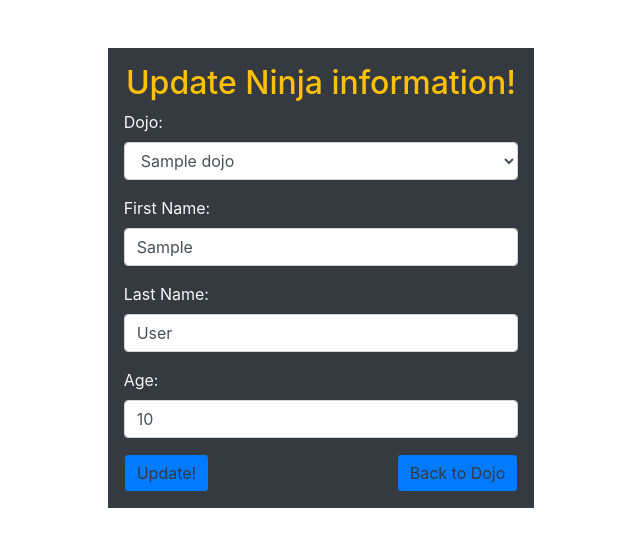
After one commit to reidroberts24/Dojos-and-Ninjas, a Flask app: page /edit/ninja/form/1 in a window 1280 px wide. The commit adds this page. Shown: the top 547 px of the page, without its empty margins (319-959 px from the left). Run offline with Flask 3, Linux system fonts and the light colour scheme; tables that the repository leaves empty or names only in its code hold one stand-in row (values such as "Sample post"); some libraries are stand-ins or nearby versions.

Commit message:
finished update/delete functionality with Ninjas

```diff
--- a/flask_app/controllers/ninjas.py
+++ b/flask_app/controllers/ninjas.py
@@ -10,15 +10,46 @@ def new_ninja_form():
     return render_template('new_ninja.html', dojos=dojos)
 
 ######################## CREATE NEW NINJA ########################
+
 @app.route('/add/ninja', methods=["POST"])
 def new_ninja():
     selected_dojo_id = request.form['dojo']
+
     data = {
         "dojo_id": selected_dojo_id,
         "first_name": request.form['first_name'],
         "last_name": request.form['last_name'],
         "age": request.form['age']
     }
-    print(data['dojo_id'])
     Ninja.save(data)
     return redirect(f"/dojo/show/{selected_dojo_id}")
+
+######################## UPDATE NINJA ########################
+@app.route('/edit/ninja/form/<int:ninja_id>')
+def edit_ninja_form(ninja_id):
+    ninja = Ninja.get_one(ninja_id)
+    dojos = Dojo.get_all()
+    return render_template('edit_ninja.html', ninja=ninja, dojos=dojos)
+
+@app.route('/edit/ninja/info/<int:ninja_id>', methods=["POST"])
+def update_ninja_info(ninja_id):
+    selected_dojo_id = request.form['dojo']
+
+    data = {
+        'id':ninja_id,
+        'first_name': request.form['first_name'],
+        'last_name': request.form['last_name'],
+        'age': request.form['age'],
+        'dojo_id': selected_dojo_id
+    }
+    Ninja.update(data)
+    return redirect(f"/dojo/show/{selected_dojo_id}")
+
+######################## CREATE NEW NINJA ########################
+######################## DELETE NINJA ########################
+@app.route('/delete/ninja/<int:ninja_id>', methods=["POST"])
+def delete_ninja(ninja_id):
+    ninja = Ninja.get_one(ninja_id)
+    dojo = ninja.dojo_id
+    Ninja.delete_ninja(ninja_id)
+    return redirect(f"/dojo/show/{dojo}")
--- a/flask_app/models/ninja.py
+++ b/flask_app/models/ninja.py
@@ -31,9 +31,9 @@ class Ninja:
 
     ################# RETURN SINGLE NINJA #################
     @classmethod
-    def get_one(cls, data):
+    def get_one(cls, ninja_id):
         query = 'SELECT * FROM ninjas WHERE ninjas.id = %(id)s;'
-        ninja_from_db = connectToMySQL('dojos_and_ninjas').query_db(query, data)
+        ninja_from_db = connectToMySQL('dojos_and_ninjas').query_db(query, {'id': ninja_id})
         return cls(ninja_from_db[0])
 
     ################# UPDATE NINJA #################
@@ -51,6 +51,6 @@ class Ninja:
 
     ################# DELETE NINJA #################
     @classmethod
-    def delete_ninja(cls, data):
+    def delete_ninja(cls, ninja_id):
         query = 'DELETE FROM ninjas WHERE ninjas.id = %(id)s;'
-        return connectToMySQL('dojos_and_ninjas').query_db(query, data)
+        return connectToMySQL('dojos_and_ninjas').query_db(query, {'id': ninja_id})
--- /dev/null
+++ b/flask_app/templates/edit_ninja.html
@@ -0,0 +1,37 @@
+<!DOCTYPE html>
+<html lang="en">
+<head>
+    <meta charset="UTF-8">
+    <meta http-equiv="X-UA-Compatible" content="IE=edge">
+    <meta name="viewport" content="width=device-width, initial-scale=1.0">
+    <link rel="stylesheet" href="https://stackpath.bootstrapcdn.com/bootstrap/4.5.0/css/bootstrap.min.css">
+    <title>Update Ninja</title>
+</head>
+<body>
+        <form action="/edit/ninja/info/{{ninja.id}}" method="post" class="p-3 col-4 mx-auto my-5 bg-dark text-light">
+            <h2 class="text-center text-primary text-warning">Update Ninja information!</h2>
+            <div class="form-group">
+                <label for="dojo">Dojo:</label>
+                <select name="dojo" id="dojo" class="form-control">
+                    {% for dojo in dojos %}
+                        <option value="{{dojo.id}}">{{dojo.name}}</option>
+                    {% endfor %}
+                </select>
+            </div>
+            <div class="form-group">
+                <label for="first_name">First Name:</label>
+                <input type="text" name="first_name" id="first_name" value={{ninja.first_name}} class="form-control" required>        </div>
+            <div class="form-group">
+                <label for="last_name">Last Name:</label>
+                <input type="text" name="last_name" id="last_name" value={{ninja.last_name}} class="form-control" required>
+            </div>
+            <div class="form-group">
+                <label for="age">Age:</label>
+                <input type="number" min="0" name="age" id="age" value={{ninja.age}} class="form-control" required>
+            </div>
+            <input type="submit" value="Update!" class="btn btn-primary btn-outline-dark">
+            <a href="/dojo/show/{{ninja.dojo_id}}" value="Return Home" class="btn btn-primary btn-outline-dark float-right">Back to Dojo</a>
+
+        </form>
+</body>
+</html>
```
Also changed, not shown: flask_app/templates/dojo_show.html (+11 -0 lines), flask_app/templates/new_ninja.html (+4 -3 lines).
